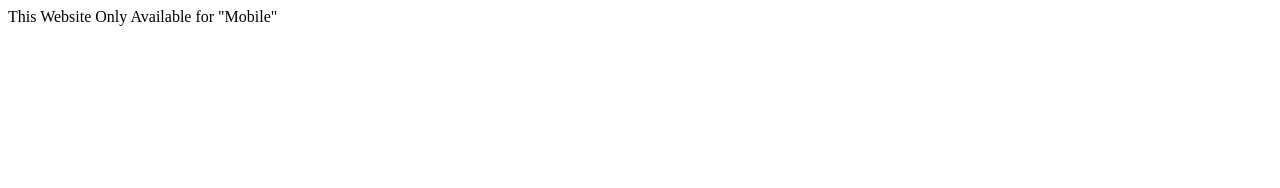
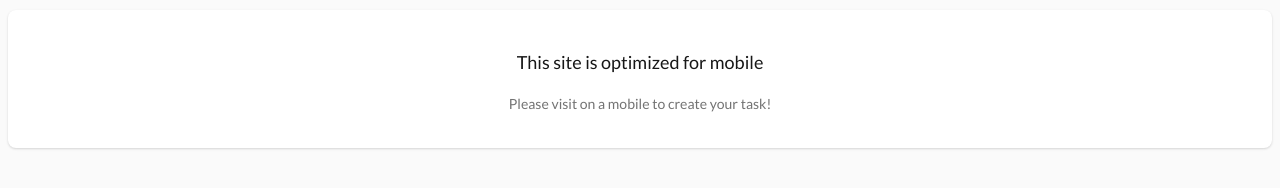
Before and after one commit to dineshyadav3169/todo-web-app, a plain HTML site: page index.html in a window 1280 px wide. Drawn offline with Linux system fonts and the light colour scheme; some packages are replaced by stand-ins of ours.

Commit message:
new file:   .well-known/assetlinks.json 	new file:   assetlinks.json 	modified:   dashboard.html 	modified:   index.html 	modified:   script/dash/auth/handler.js 	modified:   script/dash/dash.js 	modified:   script/login/login.js 	modified:   serviceWorker.js

```diff
--- /dev/null
+++ b/assetlinks.json
@@ -0,0 +1,6 @@
+[{
+        "relation": ["delegate_permission/common.handle_all_urls"],
+        "target" : { "namespace": "android_app", "package_name": "app.web.todo_lineup.twa",
+                     "sha256_cert_fingerprints": ["14:6D:E9:83:C5:73:06:50:D8:EE:B9:95:2F:34:FC:64:16:A0:83:42:E6:1D:BE:A8:8A:04:96:B2:3F:CF:44:E5"] }
+      }
+]
--- a/index.html
+++ b/index.html
@@ -37,6 +37,58 @@
 		.headingBox {display:grid;text-align: center;}
 		.errorMessage {display:none;position:absolute;padding: 25px;background: white;border: 1px solid red;border-radius: 15px;font-size: 1.2rem;font-weight: 600;width: 95%;border-top-width: medium;}
 		.successMessage {display: none;position:absolute;padding: 25px;background: white;border: 1px solid #3fc444;border-radius: 15px;font-size: 1.2rem;font-weight: 600;width: 95%;border-top-width: thick;}
+
+
+.shadow, .shadow-lg {
+	box-shadow: var(--tw-ring-offset-shadow,0 0 transparent),var(--tw-ring-shadow,0 0 transparent),var(--tw-shadow);
+}
+.shadow {
+    --tw-shadow: 0 1px 3px 0 rgba(0,0,0,0.1),0 1px 2px 0 rgba(0,0,0,0.06);
+}.bg-white {
+    --tw-bg-opacity: 1;
+    background-color: rgba(255,255,255,var(--tw-bg-opacity));
+}.rounded-lg {
+    border-radius: .5rem;
+}.mt-2\.5 {
+    margin-top: .625rem;
+}.sm\:p-6 {
+    padding: 1.5rem;
+}.py-5 {
+    padding-top: 1.25rem;
+    padding-bottom: 1.25rem;
+}.px-4 {
+    padding-left: 1rem;
+    padding-right: 1rem;
+}.text-gray-900 {
+    --tw-text-opacity: 1;
+    color: rgba(23,23,23,var(--tw-text-opacity));
+}.leading-6 {
+    line-height: 1.5rem;
+}.font-medium {
+    font-weight: 500;
+}.text-lg {
+    font-size: 1.125rem;
+    line-height: 1.75rem;
+}.text-center {
+    text-align: center;
+}.max-w-full {
+    max-width: 100%;
+}.text-gray-500 {
+    --tw-text-opacity: 1;
+    color: rgba(115,115,115,var(--tw-text-opacity));
+}.text-sm {
+    font-size: .875rem;
+    line-height: 1.25rem;
+}
+.text-center {
+    text-align: center;
+}
+.max-w-full {
+    max-width: 100%;
+}
+.mt-2 {
+    margin-top: .5rem;
+}
 		</style>
 		<script defer src="https://www.gstatic.com/firebasejs/8.5.0/firebase-app.js"></script>
 		<script defer src="https://www.gstatic.com/firebasejs/8.5.0/firebase-auth.js"></script>
--- a/script/login/login.js
+++ b/script/login/login.js
@@ -49,7 +49,25 @@ function initApp() {
 
 window.addEventListener('load',function(){
 	if(window.innerWidth>415){
-		document.write('This Website Only Available for "Mobile"')
+		var h3 = document.createElement('h3');
+		var p = document.createElement('p');
+		p.innerText = 'Please visit on a mobile to create your task!';
+		var div1 = document.createElement('div');
+		var div2 = document.createElement('div');
+		var div3 = document.createElement('div');
+		div1.className = "max-w-full mt-2 text-sm text-center text-gray-500";
+		div2.className = 'px-4 py-5 sm:p-6';
+		h3.innerText = 'This site is optimized for mobile';
+		h3.className = 'max-w-full text-lg font-medium leading-6 text-center text-gray-900';
+		div3.className = 'bg-white shadow rounded-lg mt-2.5';
+		div1.append(p)
+		div2.append(h3)
+		div2.append(div1)
+		div3.append(div2)
+
+		document.body.innerHTML = "";
+		document.body.style.backgroundColor = 'rgba(250,250,250,1)';
+		document.body.append(div3);
 	}
 	var clientWidth = document.documentElement.clientWidth;
 	var clientHeight = document.documentElement.clientHeight;
--- a/serviceWorker.js
+++ b/serviceWorker.js
@@ -22,6 +22,7 @@ self.addEventListener('install', event => {
   );
 });
 self.addEventListener('fetch', event => {
+  console.log(event);
   if (event.request.method !== 'GET') { return; }
   if (networkFirstFiles.indexOf(event.request.url) !== -1) {
     event.respondWith(networkElseCache(event));
```
Also changed, not shown: dashboard.html (+56 -12 lines), script/dash/auth/handler.js (+16 -7 lines), script/dash/dash.js (+27 -0 lines), .well-known/assetlinks.json (added).
